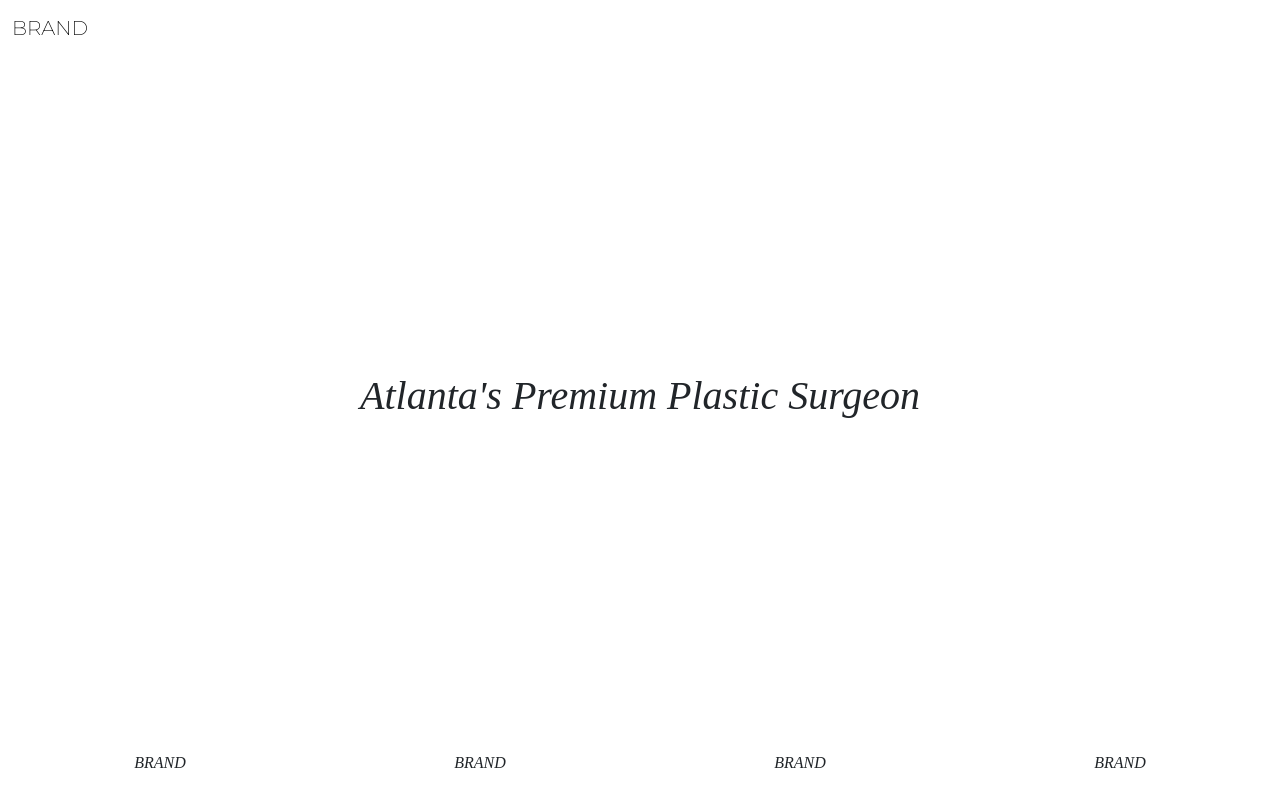
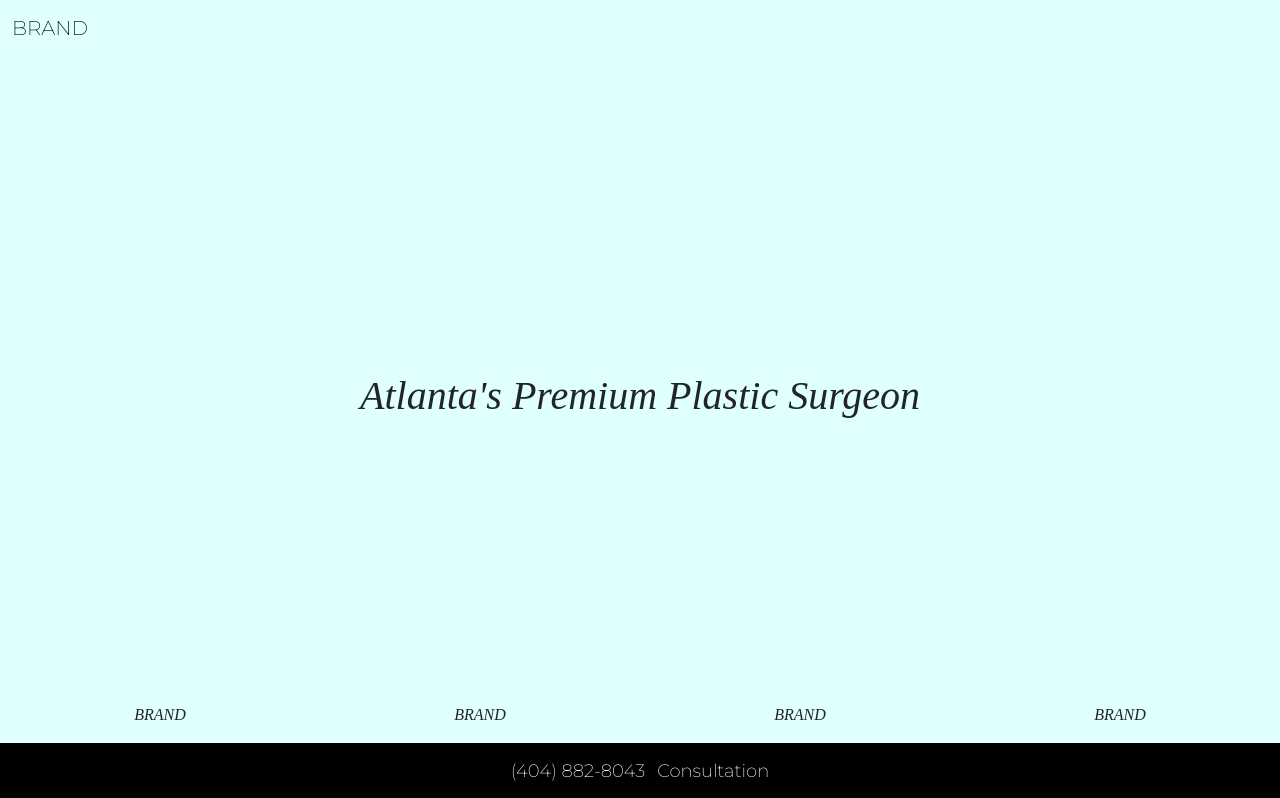
Before and after one commit to mchumpitazp/web-surgery-2, a React (Create React App) app in the folder client/: page / in a window 1280 px wide. Shown: the top 798 px of the page. Built offline with nearby package versions, Linux system fonts and the light colour scheme.

Commit message:
sticky footer done

```diff
--- a/client/src/App.scss
+++ b/client/src/App.scss
@@ -5,7 +5,7 @@
   font-weight: 200;
 }
 
-#header {
+header {
   position: fixed;
   top: 0;
   left: 0;
@@ -13,23 +13,25 @@
 }
 
 #hero {
-
+  background-color: lightcyan;
 
   #hero-main {
     font-family: 'Bondoni Moda', serif;
     font-style: italic;
     font-weight: 200;
-  }
+    margin-bottom: -48px; // equal to footer total height
 
     #hero-brands {
       position: absolute;
-    bottom: 0;
+      bottom: 48px; // match with negative margin bottom from #hero-main
 
       display: flex;
       justify-content: space-around;
 
       width: 100%;
       padding: 25px 0;
+    }
+  }
 }
 
 #hero-bottom {
@@ -41,7 +43,6 @@
 
     background: linear-gradient(180deg, #292929 0%, #020202 100%);
     background-size: cover;
-  }
   }
 
 #concept {
@@ -85,3 +86,20 @@
   margin-bottom: 50px;
   background-image: url('../public/img.jpg');
 }
+
+footer {
+  position: fixed;
+  bottom: 0;
+  left: 0;
+  width: 100%;
+
+  padding: 15px 20px;
+  height: fit-content;
+  background-color: black;
+
+  a {
+    font-size: 18px;
+    color: white;
+    text-decoration: none;
+  }
+}
--- a/client/src/components/Concept.js
+++ b/client/src/components/Concept.js
@@ -16,7 +16,7 @@ function Concept () {
                     </p>
                 </div>
 
-                <div className="w-100 d-flex justify-content-start">
+                <div className="w-100 d-flex justify-content-start justify-content-sm-center">
                     <Button id="concept-btn" className="btn">
                         Watch Video
                     </Button>
--- /dev/null
+++ b/client/src/components/Footer.js
@@ -0,0 +1,15 @@
+function Footer () {
+    return (
+        <footer className="d-flex justify-content-center">
+                <a href="/">
+                    (404) 882-8043
+                </a>
+                &nbsp;&nbsp;&nbsp;
+                <a href="/">
+                    Consultation
+                </a>
+        </footer>
+    );
+}
+
+export default Footer;
--- a/client/src/components/Header.js
+++ b/client/src/components/Header.js
@@ -2,11 +2,11 @@ import { Navbar, NavbarBrand } from "reactstrap";
 
 function Header () {
     return (
-        <section id="header">
+        <header>
             <Navbar sticky="top">
                 <NavbarBrand>BRAND</NavbarBrand>
             </Navbar>
-        </section>
+        </header>
 
     )
 }
--- a/client/src/components/Hero.js
+++ b/client/src/components/Hero.js
@@ -1,11 +1,12 @@
 import React from "react";
 import { Container } from "reactstrap";
+import Footer from "./Footer";
 
 function Hero () {
 
     return (
+        <>
             <section id="hero">
-
                 <Container id="hero-main" className="vh-100 d-flex justify-content-center align-items-center">
                     <h1 className="text-center">Atlanta's Premium Plastic Surgeon</h1>
 
@@ -17,10 +18,13 @@ function Hero () {
                     </div>
                 </Container>
 
-            <div id="hero-bottom" className="d-flex justify-content-center text-center">
+                <Footer />
+            </section>
+
+            <section id="hero-bottom" className="d-flex justify-content-center text-center">
                 <span>We offer post-operative and lymphatic massages</span>
-            </div>
             </section>
+        </>
     );
 }
 
```
Lines whose indentation alone changed are shown as unchanged.
